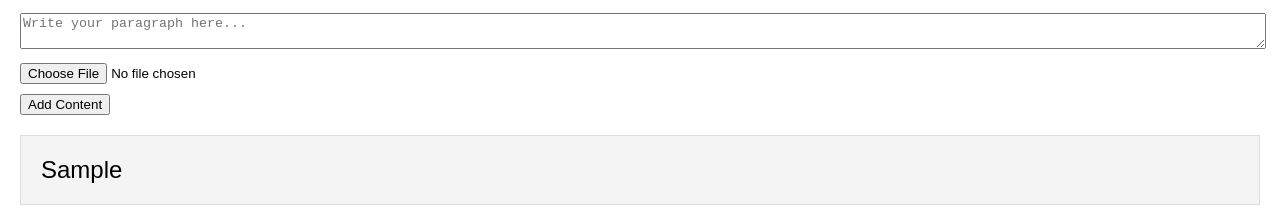
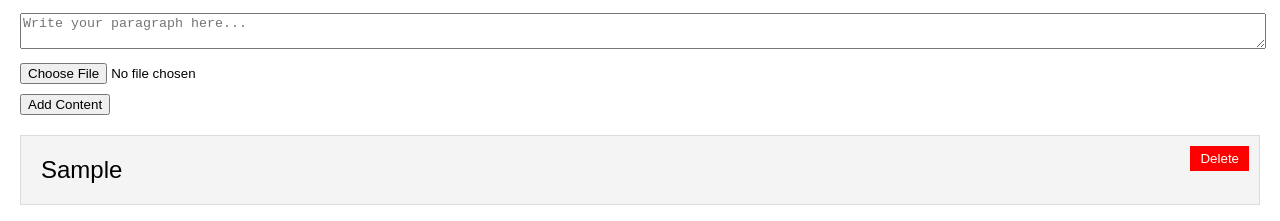
Before and after one commit to JackFadlovich/meritBadgeSite, a plain HTML site: page index.html in a window 1280 px wide. Both pictures are taken after typing "Sample" into the empty fields and a click on the button "Add Content". Shown: the part 101-322 px from the top of the page. Drawn offline with Linux system fonts and the light colour scheme.

Commit message:
you can delete stuff now

```diff
--- a/index.html
+++ b/index.html
@@ -23,6 +23,7 @@
             padding: 10px;
             border: 1px solid #ddd;
             margin-bottom: 10px;
+            position: relative;
         }
         .post .image-container {
             flex: 1 1 50%; /* Image container takes up 50% of the width */
@@ -40,6 +41,16 @@
             font-size: 1.5em; /* Increase font size */
             overflow-wrap: break-word; /* Ensure text wraps within its container */
         }
+        .delete-btn {
+            position: absolute;
+            top: 10px;
+            right: 10px;
+            background-color: red;
+            color: white;
+            border: none;
+            padding: 5px 10px;
+            cursor: pointer;
+        }
     </style>
 </head>
 <body>
@@ -47,7 +58,6 @@
     <p>Write your paragraph and/or add an image from your computer below, then click "Add Content" to display it.</p>
 
     <textarea id="paragraphInput" placeholder="Write your paragraph here..."></textarea>
-    <!-- File input for image upload -->
     <input type="file" id="imageInput" accept="image/*">
     <button onclick="addContent()">Add Content</button>
 
@@ -106,6 +116,9 @@
             }
 
             contentContainer.appendChild(post);
+
+            // Add delete button
+            addDeleteButton(post, postData);
         }
 
         function savePost(postData) {
@@ -118,7 +131,7 @@
             const contentContainer = document.getElementById('contentContainer');
             const savedPosts = JSON.parse(localStorage.getItem('posts')) || [];
 
-            savedPosts.forEach(postData => {
+            savedPosts.forEach((postData, index) => {
                 const post = document.createElement('div');
                 post.className = 'post';
 
@@ -142,7 +155,33 @@
                 }
 
                 contentContainer.appendChild(post);
+
+                // Add delete button
+                addDeleteButton(post, postData, index);
             });
+        }
+
+        function addDeleteButton(post, postData, index) {
+            const deleteButton = document.createElement('button');
+            deleteButton.className = 'delete-btn';
+            deleteButton.textContent = 'Delete';
+            deleteButton.onclick = function() {
+                deletePost(post, index);
+            };
+            post.appendChild(deleteButton);
+        }
+
+        function deletePost(postElement, index) {
+            const contentContainer = document.getElementById('contentContainer');
+            contentContainer.removeChild(postElement);
+
+            let savedPosts = JSON.parse(localStorage.getItem('posts')) || [];
+            savedPosts.splice(index, 1);
+            localStorage.setItem('posts', JSON.stringify(savedPosts));
+
+            // Reload content to update indices
+            contentContainer.innerHTML = '';
+            loadContent();
         }
     </script>
 </body>
```
